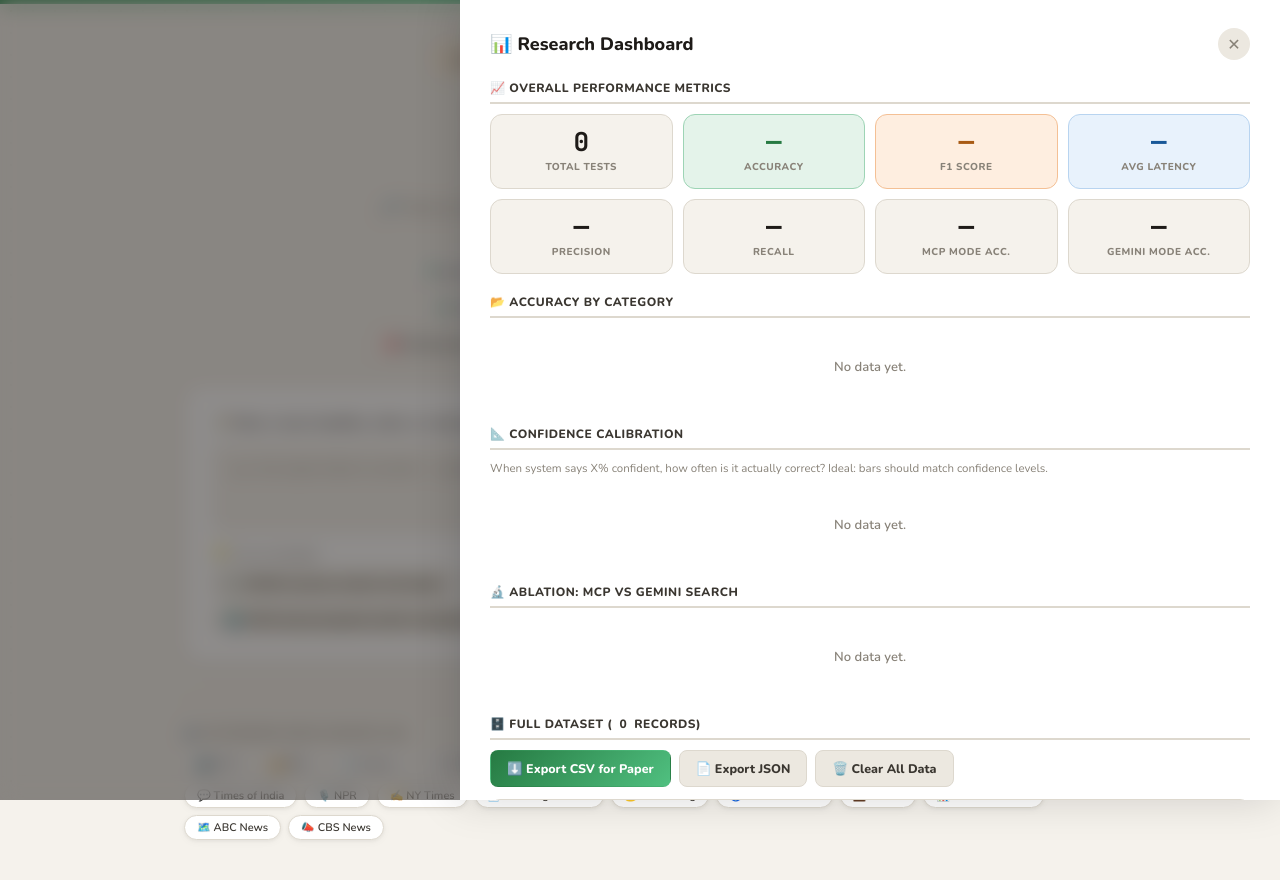
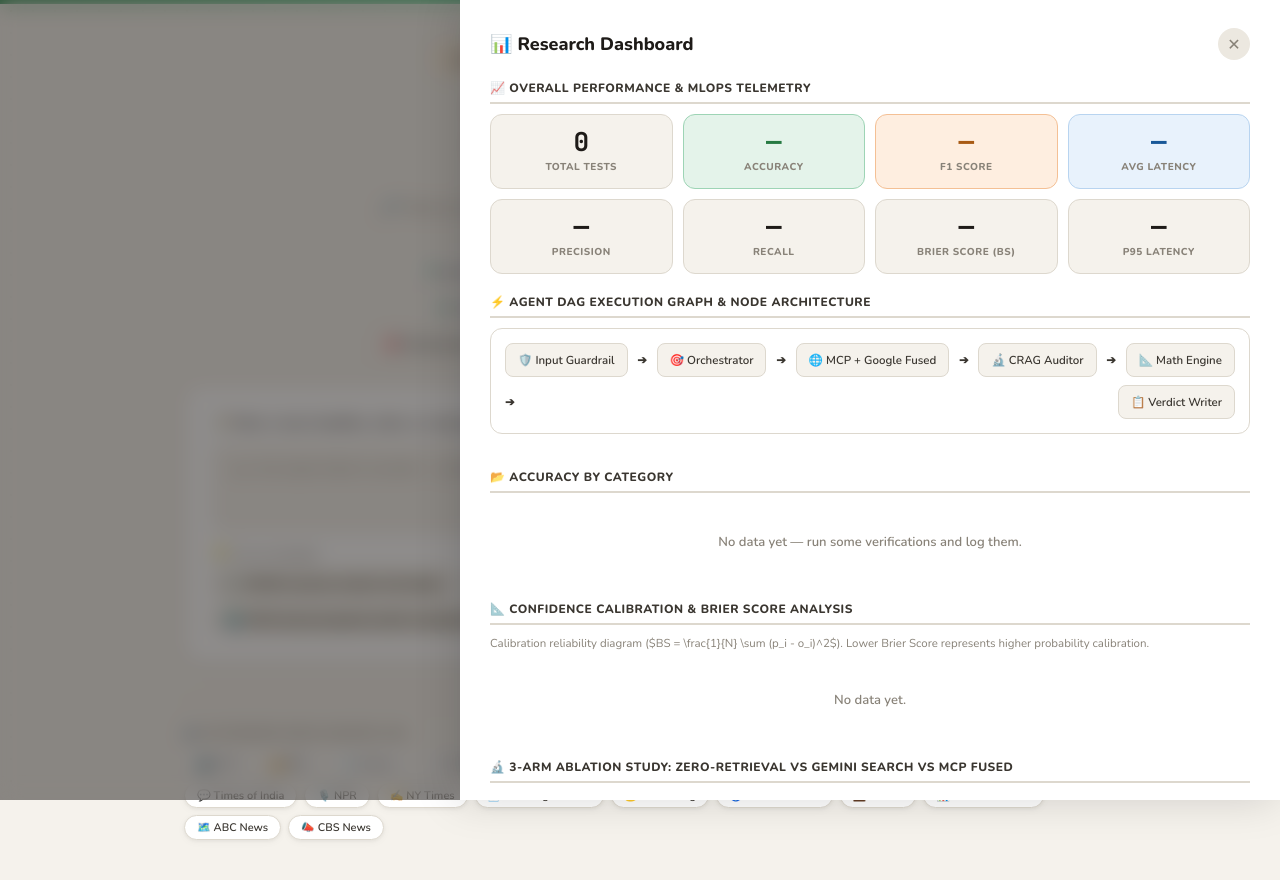
Before and after one commit to HARSH0177/NEWSMATE-v6, a website: page public/index.html in a window 1280 px wide. Both pictures are taken after a click on the button "Research Dashboard (0 records)". Drawn offline with nearby package versions, Linux system fonts and the light colour scheme.

Commit message:
Complete all 7 Applied AI & Research Upgrades (DAG Graph, Brier Score, CRAG Auditor, Guardrails, Native Schemas, 3-Arm Ablation)

```diff
--- a/public/index.html
+++ b/public/index.html
@@ -385,7 +385,7 @@ textarea#claim::placeholder{color:var(--muted);font-weight:400;font-style:italic
   </div>
 
   <div>
-    <div class="rs-hdr">📈 Overall Performance Metrics</div>
+    <div class="rs-hdr">📈 Overall Performance & MLOps Telemetry</div>
     <div class="stat-row" id="statRow">
       <div class="stat-card"><div class="stat-val" id="sm-total">0</div><div class="stat-lbl">Total Tests</div></div>
       <div class="stat-card green"><div class="stat-val" id="sm-acc">—</div><div class="stat-lbl">Accuracy</div></div>
@@ -395,8 +395,27 @@ textarea#claim::placeholder{color:var(--muted);font-weight:400;font-style:italic
     <div class="stat-row" style="margin-top:10px">
       <div class="stat-card"><div class="stat-val" id="sm-prec">—</div><div class="stat-lbl">Precision</div></div>
       <div class="stat-card"><div class="stat-val" id="sm-rec">—</div><div class="stat-lbl">Recall</div></div>
-      <div class="stat-card"><div class="stat-val" id="sm-mcp-acc">—</div><div class="stat-lbl">MCP Mode Acc.</div></div>
-      <div class="stat-card"><div class="stat-val" id="sm-gem-acc">—</div><div class="stat-lbl">Gemini Mode Acc.</div></div>
+      <div class="stat-card purple"><div class="stat-val" id="sm-brier">—</div><div class="stat-lbl">Brier Score (BS)</div></div>
+      <div class="stat-card"><div class="stat-val" id="sm-p95">—</div><div class="stat-lbl">p95 Latency</div></div>
+    </div>
+  </div>
+
+  <div>
+    <div class="rs-hdr">⚡ Agent DAG Execution Graph & Node Architecture</div>
+    <div style="background:var(--card);border:1px solid var(--br);border-radius:12px;padding:14px;margin-bottom:15px;">
+      <div style="display:flex;align-items:center;justify-content:space-between;flex-wrap:wrap;gap:8px;font-size:11.5px;font-weight:600;">
+        <div style="background:var(--bg);padding:8px 12px;border-radius:8px;border:1px solid var(--br)">🛡️ Input Guardrail</div>
+        <span>➔</span>
+        <div style="background:var(--bg);padding:8px 12px;border-radius:8px;border:1px solid var(--br)">🎯 Orchestrator</div>
+        <span>➔</span>
+        <div style="background:var(--bg);padding:8px 12px;border-radius:8px;border:1px solid var(--br)">🌐 MCP + Google Fused</div>
+        <span>➔</span>
+        <div style="background:var(--bg);padding:8px 12px;border-radius:8px;border:1px solid var(--br)">🔬 CRAG Auditor</div>
+        <span>➔</span>
+        <div style="background:var(--bg);padding:8px 12px;border-radius:8px;border:1px solid var(--br)">📐 Math Engine</div>
+        <span>➔</span>
+        <div style="background:var(--bg);padding:8px 12px;border-radius:8px;border:1px solid var(--br)">📋 Verdict Writer</div>
+      </div>
     </div>
   </div>
 
@@ -406,14 +425,14 @@ textarea#claim::placeholder{color:var(--muted);font-weight:400;font-style:italic
   </div>
 
   <div>
-    <div class="rs-hdr">📐 Confidence Calibration</div>
-    <p style="font-size:11.5px;color:var(--muted);margin-bottom:10px">When system says X% confident, how often is it actually correct? Ideal: bars should match confidence levels.</p>
+    <div class="rs-hdr">📐 Confidence Calibration & Brier Score Analysis</div>
+    <p style="font-size:11.5px;color:var(--muted);margin-bottom:10px">Calibration reliability diagram ($BS = \frac{1}{N} \sum (p_i - o_i)^2$). Lower Brier Score represents higher probability calibration.</p>
     <div id="calChart"><div class="empty-state">No data yet.</div></div>
   </div>
 
   <div>
-    <div class="rs-hdr">🔬 Ablation: MCP vs Gemini Search</div>
-    <div id="ablTable"><div class="empty-state">Need data from both search modes to compare.</div></div>
+    <div class="rs-hdr">🔬 3-Arm Ablation Study: Zero-Retrieval vs Gemini Search vs MCP Fused</div>
+    <div id="ablTable"><div class="empty-state">Need data from ablation arms to compare.</div></div>
   </div>
 
   <div>
@@ -1277,19 +1296,32 @@ function renderDashboard(){
 
   const avgLat = (recs.reduce((s, r) => s + (r.latencyMs||0), 0) / n / 1000).toFixed(1);
 
-  // Ablation: MCP vs Gemini
-  const mcpRecs = recs.filter(r => r.searchMode === 'mcp');
-  const gemRecs = recs.filter(r => r.searchMode === 'gemini');
-  const mcpAcc = mcpRecs.length ? (mcpRecs.filter(r=>r.correct==='yes').length/mcpRecs.length*100).toFixed(1)+'%' : '—';
-  const gemAcc = gemRecs.length ? (gemRecs.filter(r=>r.correct==='yes').length/gemRecs.length*100).toFixed(1)+'%' : '—';
+  // Calculate Brier Score (BS = 1/N * sum((p - o)^2))
+  let brierSum = 0;
+  recs.forEach(r => {
+    const p = (r.confidence || 50) / 100;
+    const o = r.correct === 'yes' ? 1 : 0;
+    brierSum += Math.pow(p - o, 2);
+  });
+  const brierScore = (brierSum / n).toFixed(4);
+
+  // Calculate p95 Latency
+  const sortedLat = [...recs].map(r => r.latencyMs || 0).sort((a,b) => a - b);
+  const p95Index = Math.min(sortedLat.length - 1, Math.floor(sortedLat.length * 0.95));
+  const p95Lat = (sortedLat[p95Index] / 1000).toFixed(1);
+
+  // 3-Arm Ablation Breakdown
+  const zeroRecs = recs.filter(r => r.searchMode === 'zero' || r.searchMode === 'training');
+  const gemRecs  = recs.filter(r => r.searchMode === 'gemini');
+  const mcpRecs  = recs.filter(r => r.searchMode === 'mcp' || r.searchMode === 'dual');
 
   document.getElementById('sm-acc').textContent  = acc + '%';
   document.getElementById('sm-f1').textContent   = f1 !== '—' ? f1 + '%' : '—';
   document.getElementById('sm-prec').textContent = prec !== '—' ? prec + '%' : '—';
   document.getElementById('sm-rec').textContent  = rec !== '—' ? rec + '%' : '—';
   document.getElementById('sm-lat').textContent  = avgLat + 's';
-  document.getElementById('sm-mcp-acc').textContent = mcpAcc;
-  document.getElementById('sm-gem-acc').textContent = gemAcc;
+  document.getElementById('sm-brier').textContent = brierScore;
+  document.getElementById('sm-p95').textContent = p95Lat + 's';
 
   // Category breakdown
   const cats = {};
@@ -1337,19 +1369,23 @@ function renderDashboard(){
   }).join('');
   document.getElementById('calChart').innerHTML = calHtml;
 
-  // Ablation table
-  const ablHtml = (mcpRecs.length || gemRecs.length) ? `<table class="mtbl">
-    <thead><tr><th>Search Mode</th><th>Tests</th><th>Correct</th><th>Accuracy</th><th>Avg Confidence</th><th>Avg Latency</th></tr></thead>
+  // 3-Arm Ablation Table
+  const ablHtml = `<table class="mtbl">
+    <thead><tr><th>Ablation Arm</th><th>Tests</th><th>Correct</th><th>Accuracy</th><th>Avg Confidence</th><th>Avg Latency</th></tr></thead>
     <tbody>
-      ${[{label:'🌐 MCP Server', recs2: mcpRecs},{label:'🤖 Gemini Search', recs2: gemRecs}].map(({label, recs2}) => {
-        if(!recs2.length) return `<tr><td>${label}</td><td colspan="5" style="color:var(--muted)">No data yet</td></tr>`;
+      ${[
+        {label:'🧠 Zero-Retrieval Baseline', recs2: zeroRecs},
+        {label:'🤖 Gemini Search Grounding', recs2: gemRecs},
+        {label:'🌐 MCP + Google Search Fused', recs2: mcpRecs}
+      ].map(({label, recs2}) => {
+        if(!recs2.length) return `<tr><td>${label}</td><td colspan="5" style="color:var(--muted)">No data logged yet</td></tr>`;
         const a2 = (recs2.filter(r=>r.correct==='yes').length/recs2.length*100).toFixed(1);
         const avgC = (recs2.reduce((s,r)=>s+r.confidence,0)/recs2.length).toFixed(1);
         const avgL = (recs2.reduce((s,r)=>s+(r.latencyMs||0),0)/recs2.length/1000).toFixed(1);
         return `<tr><td><b>${label}</b></td><td>${recs2.length}</td><td>${recs2.filter(r=>r.correct==='yes').length}</td><td><b>${a2}%</b></td><td>${avgC}%</td><td>${avgL}s</td></tr>`;
       }).join('')}
     </tbody>
-  </table>` : '<div class="empty-state">Need tests from both MCP and Gemini modes.</div>';
+  </table>`;
   document.getElementById('ablTable').innerHTML = ablHtml;
 
   // Full dataset table
```
